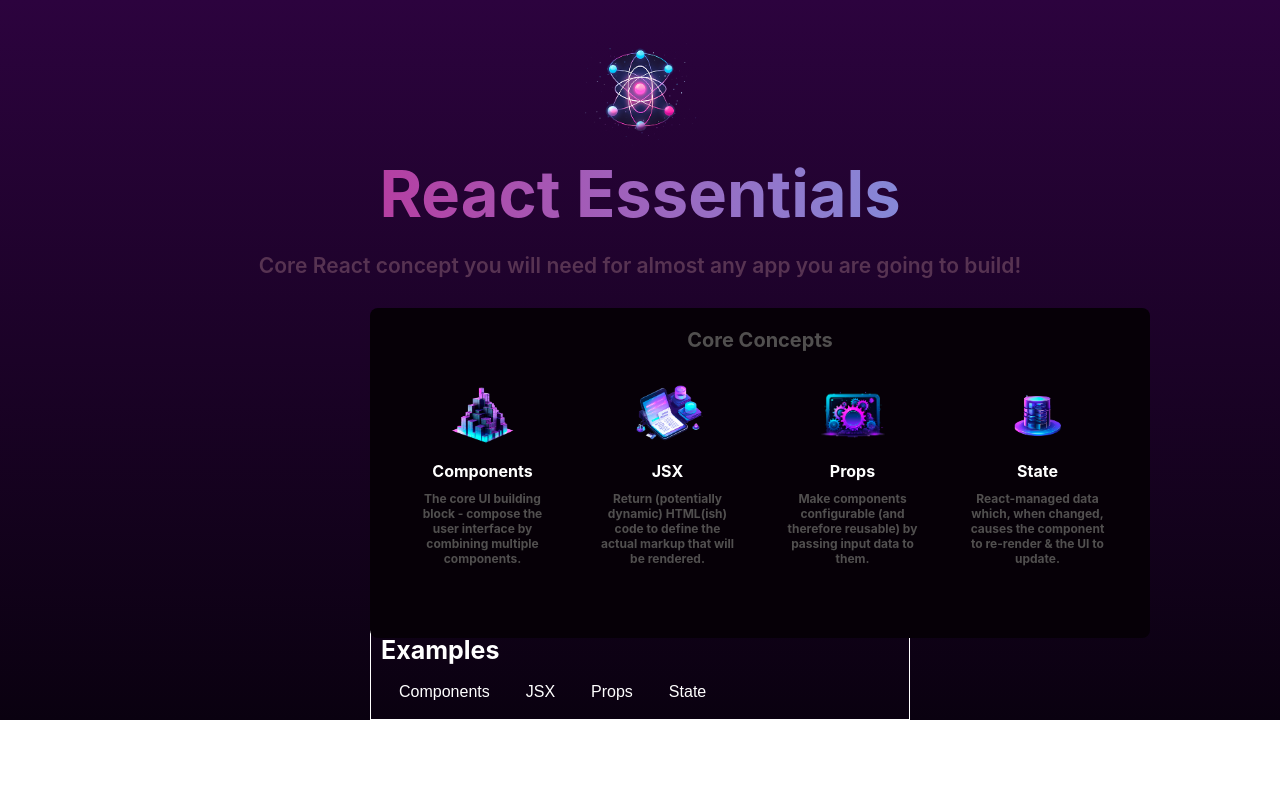
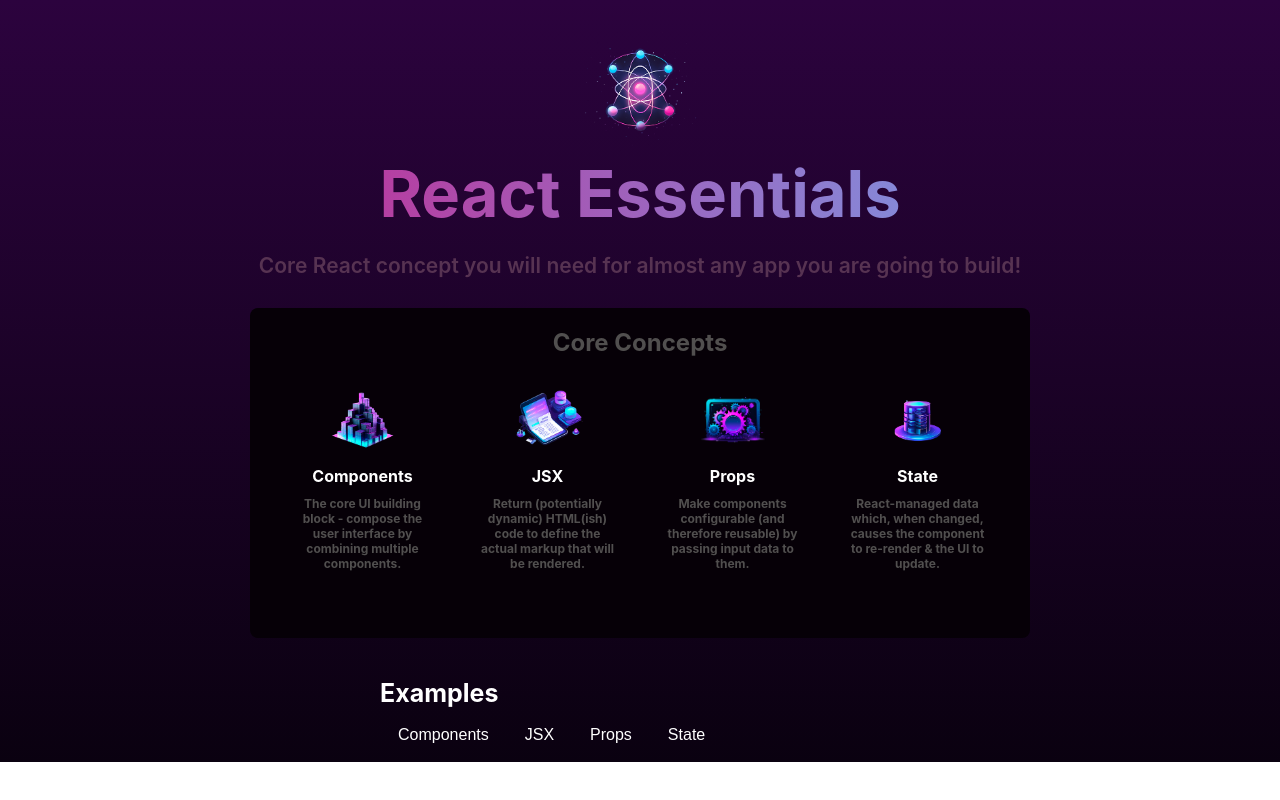
Before and after one commit to GahtoriAnkita/React_app, a React (Create React App) app: page / in a window 1280 px wide. Built offline with nearby package versions, Linux system fonts and the light colour scheme.

Commit message:
Adding props

```diff
--- a/src/App.css
+++ b/src/App.css
@@ -68,13 +68,17 @@ p {
   font-weight: 600;
   color: #573352;
 }
-
+#core-sect{
+  display: flex;
+  justify-content: center;
+  /* margin-top: 10px; */
+}
 .core {
   height: 330px;
   width: 780px;
   background-color: rgb(6, 0, 7);
-  position: absolute;
-  left: 370px;
+  /* position: absolute;
+  left: 370px; */
   margin-top: 30px;
   border-radius: 8px;
   color: rgb(81, 79, 79);
@@ -97,7 +101,7 @@ p {
   height: 85px;
 }
 #examples{
-  margin-top:27%;
+  margin-top:30px;
 
 }
 #examples h3{
@@ -106,7 +110,7 @@ p {
   padding-bottom: 10px;
 }
 .exam-block{
-  border: 1px solid white;
+  /* border: 1px solid white; */
   margin: 0 370px 0 370px;
   text-align: start;
   padding: 10px;
--- a/src/App.js
+++ b/src/App.js
@@ -4,13 +4,17 @@ import Header from './components/Header'
 import Concept from './components/Concept'
 import { CORE_CONCEPTS } from './components/Data'
 import TabButton from './components/TabButton'
+function handleClick(selectedButton) {
+  //selected contains string --- "Components","JSX","Props","States" -----
+  console.log(selectedButton);
+}
 function App() {
   return (
     <div className='App'>
       <Header />
-      <section style={{ position: "relative" }}>
+      <section id='core-sect'>
         <div className='core'>
-          <h4 style={{ fontSize: "20px", fontWeight: "700" }}>Core Concepts</h4>
+          <h4 style={{ fontSize: "24px", fontWeight: "700" }}>Core Concepts</h4>
           <div className='comp'>
             <Concept {...CORE_CONCEPTS[0]} />
             <Concept {...CORE_CONCEPTS[1]} />
@@ -22,10 +26,10 @@ function App() {
       <section id='examples'>
         <div className='exam-block'>
           <h3>Examples</h3>
-          <TabButton >Components</TabButton>
-          <TabButton>JSX</TabButton>
-          <TabButton>Props</TabButton>
-          <TabButton>State</TabButton>
+          <TabButton onSelect={()=>handleClick("components")} >Components</TabButton>
+          <TabButton onSelect={()=>handleClick("jsx")}>JSX</TabButton>
+          <TabButton onSelect={()=>handleClick("props")}>Props</TabButton>
+          <TabButton onSelect={()=>handleClick("states")}>State</TabButton>
         </div>
       </section>
     </div>
--- a/src/components/TabButton.jsx
+++ b/src/components/TabButton.jsx
@@ -1,12 +1,9 @@
 import React from 'react'
 
-function handleClick(){
-  console.log("Hello world!");
-}
-function TabButton({children}) {
+function TabButton({children, onSelect}) {
   return (
     <>
-    <button id='exam-btn' onClick={handleClick} >{children}</button>
+    <button id='exam-btn' onClick={onSelect} >{children}</button>
     </>
   )
 }
```
